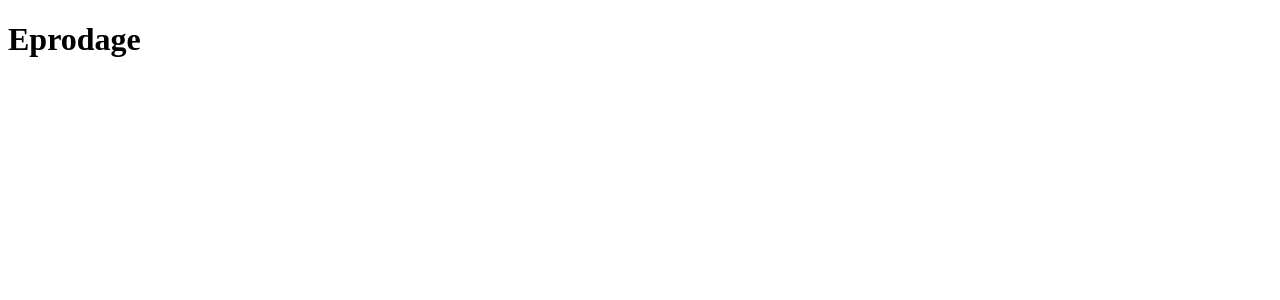
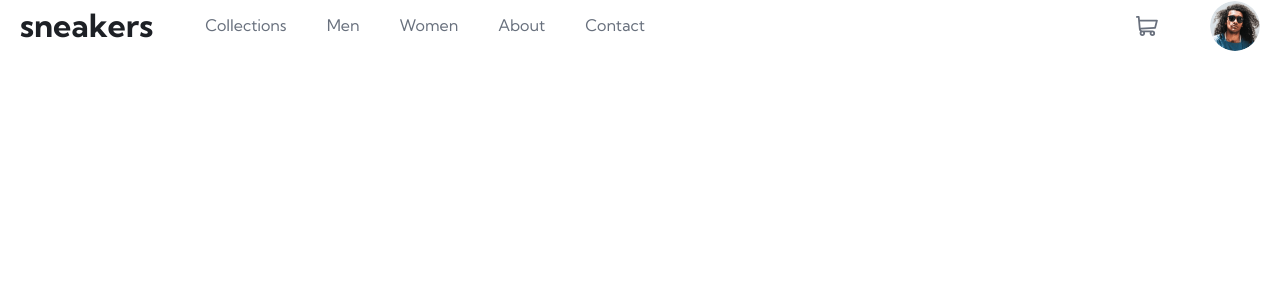
Before and after one commit to artiq75/eprodage, a React (Vite) app: page / in a window 1280 px wide. Shown: the top 300 px of the page. Built offline with nearby package versions, Linux system fonts and the light colour scheme.

Commit message:
Implémentation du Header.jsx terminé

```diff
--- a/index.html
+++ b/index.html
@@ -4,6 +4,12 @@
     <meta charset="UTF-8" />
     <link rel="icon" type="image/svg+xml" href="/vite.svg" />
     <meta name="viewport" content="width=device-width, initial-scale=1.0" />
+    <link rel="preconnect" href="https://fonts.googleapis.com" />
+    <link rel="preconnect" href="https://fonts.gstatic.com" crossorigin />
+    <link
+      href="https://fonts.googleapis.com/css2?family=Kumbh+Sans:wght@400;700&display=swap"
+      rel="stylesheet"
+    />
     <title>Vite + React</title>
   </head>
   <body>
--- a/src/App.jsx
+++ b/src/App.jsx
@@ -1,3 +1,9 @@
+import { Header } from "./Layouts/Header";
+
 export function App() {
-  return <h1>Eprodage</h1>
+  return (
+    <div className="container">
+      <Header />
+    </div>
+  )
 }
--- /dev/null
+++ b/src/Layouts/Header.jsx
@@ -0,0 +1,41 @@
+import { useEffect } from 'react'
+
+export function Header() {
+  useEffect(() => {
+    const headerNav = document.querySelector('.header__nav')
+    matchMedia('(min-width: 770px)').addEventListener('change', () => {
+      headerNav.classList.remove('reveal')
+    })
+    document.querySelector('.header__menu').addEventListener('click', () => {
+      headerNav.classList.add('reveal')
+    })
+    document.querySelector('.header__close').addEventListener('click', () => {
+      headerNav.classList.remove('reveal')
+    })
+  }, [])
+
+  return (
+    <header className="header">
+      <div className="header__left">
+        <img className="header__menu" src="images/icon-menu.svg" alt="" />
+        <h1>sneakers</h1>
+        <nav className="header__nav">
+          <div className="header__nav-inner">
+            <img className="header__close" src="images/icon-close.svg" alt="" />
+            <ul className="header__nav-items">
+              <li>Collections</li>
+              <li>Men</li>
+              <li>Women</li>
+              <li>About</li>
+              <li>Contact</li>
+            </ul>
+          </div>
+        </nav>
+      </div>
+      <div className="header__right">
+        <img className="header__cart" src="images/icon-cart.svg" alt="" />
+        <img className="header__avatar" src="images/image-avatar.png" alt="" />
+      </div>
+    </header>
+  )
+}
--- a/src/index.css
+++ b/src/index.css
@@ -0,0 +1,134 @@
+:root {
+  --orange: hsl(26, 100%, 55%);
+  --pale-orange: hsl(25, 100%, 94%);
+  --very-vark-blue: hsl(220, 13%, 13%);
+  --dark-grayish-blue: hsl(219, 9%, 45%);
+  --grayish-blue: hsl(220, 14%, 75%);
+  --light-grayish-blue: hsl(223, 64%, 98%);
+  --white: hsl(0, 0%, 100%);
+  --black: hsl(0, 0%, 0%);
+  --space: 20px;
+}
+
+*,
+*::before,
+*::after {
+  box-sizing: border-box;
+  padding: 0;
+  margin: 0;
+}
+
+html,
+body {
+  height: 100%;
+  width: 100%;
+  font-family: 'Kumbh Sans', sans-serif;
+  font-size: 16px;
+  font-weight: 400;
+  line-height: 1.6;
+  color: var(--dark-grayish-blue);
+}
+
+h1 {
+  color: var(--very-vark-blue);
+}
+
+li {
+  list-style-type: none;
+}
+
+.container {
+  max-width: 1480px;
+  margin-left: auto;
+  margin-right: auto;
+  padding-left: var(--space);
+  padding-right: var(--space);
+}
+
+.header {
+  display: flex;
+  align-items: center;
+  justify-content: space-between;
+}
+
+.header__left,
+.header__right {
+  display: inherit;
+  align-items: inherit;
+  justify-content: inherit;
+  gap: var(--space);
+}
+
+.header__menu {
+  margin-top: 7px;
+}
+
+.header__nav {
+  display: none;
+}
+
+.header__nav.reveal {
+  display: block;
+  position: fixed;
+  top: 0;
+  left: 0;
+  right: 0;
+  bottom: 0;
+  background: rgba(0, 0, 0, 0.75);
+}
+
+.header__nav.reveal .header__nav-inner {
+  position: absolute;
+  top: 0;
+  left: 0;
+  bottom: 0;
+  width: 250px;
+  padding: var(--space);
+  background: white;
+  color: var(--very-vark-blue);
+  font-weight: 700;
+  font-size: 1.1em;
+}
+
+.header__nav.reveal .header__close {
+  margin-bottom: calc(var(--space) * 2);
+}
+
+.header__nav.reveal .header__nav-items > *:not(:last-child) {
+  margin-bottom: var(--space);
+}
+
+.header__avatar {
+  display: block;
+  height: 25px;
+  width: 25px;
+  border-radius: 50%;
+}
+
+@media screen and (min-width: 770px) {
+  .header__left,
+  .header__right {
+    gap: calc(var(--space) + 2.5vw);
+  }
+
+  .header__nav-items {
+    display: flex;
+    align-items: center;
+    justify-content: space-between;
+    gap: calc(var(--space) * 2);
+  }
+
+  .header__avatar {
+    height: 50px;
+    width: 50px;
+  }
+
+  .header__nav {
+    display: block;
+  }
+
+  .header__menu,
+  .header__close {
+    display: none;
+  }
+}
```
Also changed, not shown: 1 other file (tests, documents, lock files or other folders).
